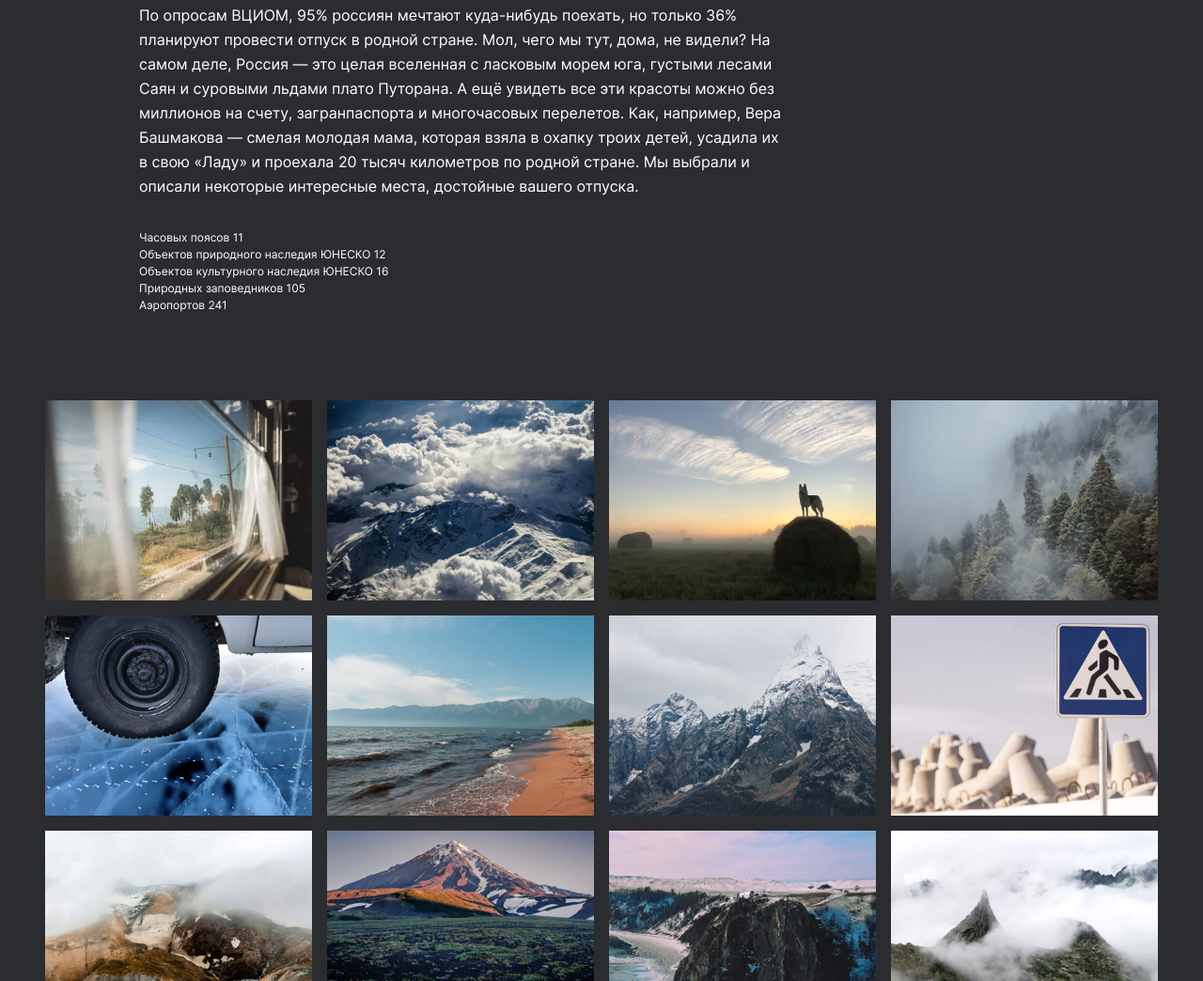
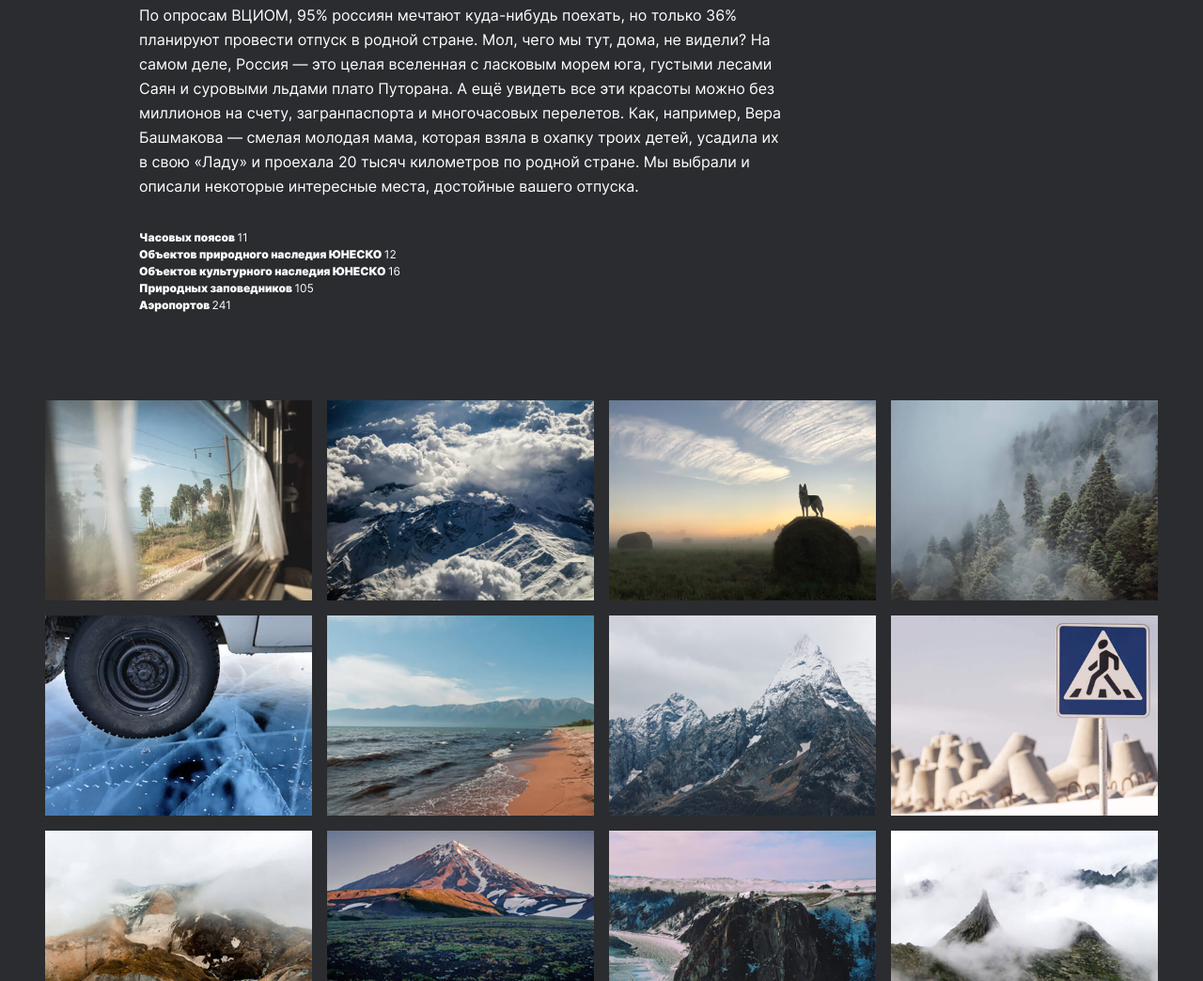
Before and after one commit to dvsolodov/russian-travel, a plain HTML site: page index.html in a window 1280 px wide. Shown: the part 1328-2372 px from the top of the page at 94% size. Drawn offline with Linux system fonts and the light colour scheme.

Commit message:
Changed styles for intro__list-item element

```diff
--- /dev/null
+++ b/blocks/intro/__list-item/_weight/intro__list-item_weight_normal.css
@@ -0,0 +1,3 @@
+.intro__list-item_weight_normal {
+  font-weight: 400;
+}
--- a/blocks/intro/__list-item/intro__list-item.css
+++ b/blocks/intro/__list-item/intro__list-item.css
@@ -1,7 +1,7 @@
 .intro__list-item {
   font-size: 12px;
   font-style: normal;
-  font-weight: 400;
+  font-weight: 900;
   line-height: 18px;
   letter-spacing: 0em;
   text-align: left;
--- a/index.html
+++ b/index.html
@@ -41,11 +41,11 @@
         усадила их в свою «Ладу» и проехала 20 тысяч километров по родной стране. Мы выбрали и описали некоторые интересные места, достойные вашего отпуска.
       </p>
       <ul class="intro__list">
-        <li class="intro__list-item">Часовых поясов 11</li>
-        <li class="intro__list-item">Объектов природного наследия ЮНЕСКО 12</li>
-        <li class="intro__list-item">Объектов культурного наследия ЮНЕСКО 16</li>
-        <li class="intro__list-item">Природных заповедников 105</li>
-        <li class="intro__list-item">Аэропортов 241</li>
+        <li class="intro__list-item">Часовых поясов <span class="intro__list-item intro__list-item_weight_normal">11</span></li>
+        <li class="intro__list-item">Объектов природного наследия ЮНЕСКО <span class="intro__list-item intro__list-item_weight_normal">12</span></li>
+        <li class="intro__list-item">Объектов культурного наследия ЮНЕСКО <span class="intro__list-item intro__list-item_weight_normal">16</span></li>
+        <li class="intro__list-item">Природных заповедников <span class="intro__list-item intro__list-item_weight_normal">105</span></li>
+        <li class="intro__list-item">Аэропортов <span class="intro__list-item intro__list-item_weight_normal">241</span></li>
       </ul>
     </section>
     <!--end:intro-->
--- a/pages/index.css
+++ b/pages/index.css
@@ -29,6 +29,7 @@
 @import url(../blocks/intro/__text/intro__text.css);
 @import url(../blocks/intro/__list/intro__list.css);
 @import url(../blocks/intro/__list-item/intro__list-item.css);
+@import url(../blocks/intro/__list-item/_weight/intro__list-item_weight_normal.css);
 /* end:intro */
 
 /* begin:photo-grid */
```
